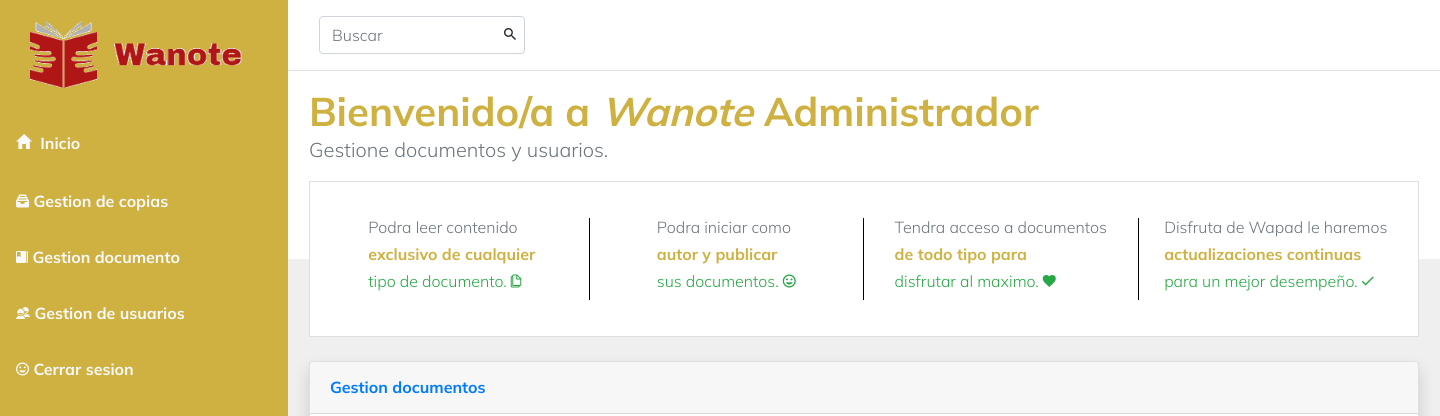
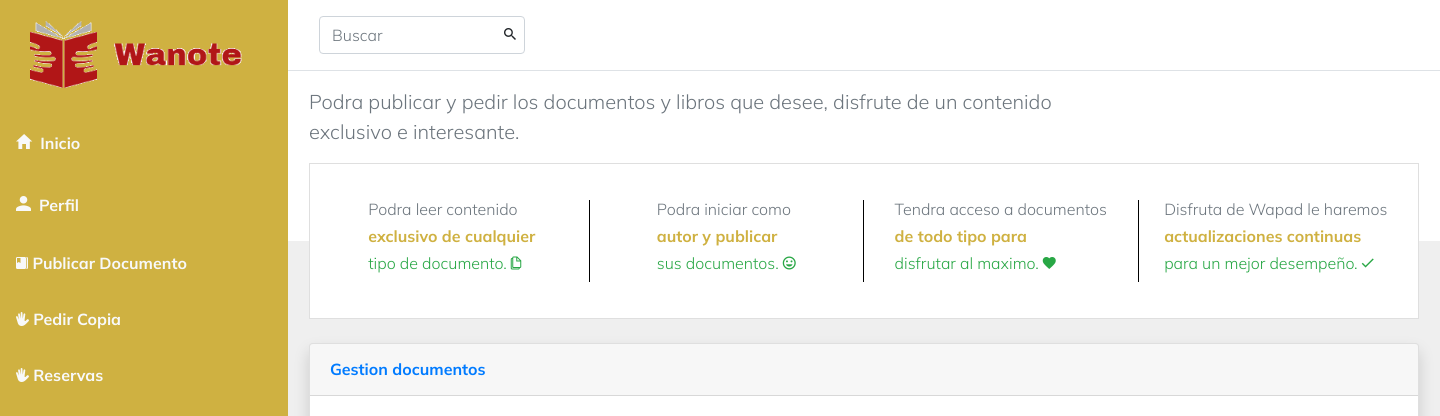
Before and after one commit to jcalvarezR/ProyectoCorteTres, a PHP site: page /PrestamoDocumentos.php in a window 1440 px wide. Shown: the top 416 px of the page. Run offline with PHP 8.4, Linux system fonts and the light colour scheme; the visitor is signed in with stand-in values (Sample User, id 1); data that the repository does not hold is empty; some libraries are stand-ins or nearby versions.

Commit message:
Update PrestamoDocumentos.php

```diff
--- a/PrestamoDocumentos.php
+++ b/PrestamoDocumentos.php
@@ -35,13 +35,14 @@ $result = $conexion->query($sql);
     <link rel="preconnect" href="https://fonts.gstatic.com">
     <link href="https://fonts.googleapis.com/css2?family=Mulish:wght@300;700&display=swap" rel="stylesheet">
     <link rel="stylesheet" href="src/css/StyleDashboard.css">
-    <title> Administrador</title>
+    <title> usuario</title>
 </head>
 <body>
 
 <div class="d-flex">
 
     <!-- seccion barra zona izquierda-->
+
 
     <div id="sidebar-container" class="bg-primary">
             <div class="logo">
@@ -50,11 +51,11 @@ $result = $conexion->query($sql);
             </div>
             <div class="menu">
 
-            <a href="DashboardAdmin.php" class="d-block text-light p-3"><i class="icon ion-md-home mr-2 lead"></i>Inicio</a>
-            <a href="DashboardGcopias.php" class="d-block text-light p-3"><i class="icon ion-md-filing"></i> Gestion de copias</a>
-            <a href="DashboardGdocumentos.php" class="d-block text-light p-3"><i class="icon ion-md-bookmarks"></i>  Gestion documento</a>
-            <a href="DashboardGusuarios.php" class="d-block text-light p-3"><i class="icon ion-md-contacts"></i> Gestion de usuarios</a>
-            <a href="includes/salir.php" class="d-block text-light p-3"><i class="icon ion-md-happy"></i> Cerrar sesion</a>
+                <a href="DashboardUsuario.php" class="d-block text-light p-3"><i class="icon ion-md-home mr-2 lead"></i>Inicio</a>
+                <a href="Perfil.php" class="d-block text-light p-3"><i class="icon ion-md-person mr-2 lead"></i>Perfil</a>
+                <a href="FormDoc.php" class="d-block text-light p-3"><i class="icon ion-md-bookmarks"></i>  Publicar Documento</a>
+                <a href="PrestamoDocumentos.php" class="d-block text-light p-3"><i class="icon ion-md-hand"></i> Pedir Copia</a>
+                <a href="MisReservas.php" class="d-block text-light p-3"><i class="icon ion-md-hand"></i> Reservas</a>
             </div>
         </div>
 
@@ -79,8 +80,9 @@ $result = $conexion->query($sql);
                     <div class="row">
 
                             <div class="col-lg-9">
-                            <h1 class="font-weight-bold mb-0">Bienvenido/a a <b><i>Wanote</i></b> Administrador</h1>
-                            <p class="lead text-muted">Gestione documentos y usuarios.</p>
+
+                                <p class="lead text-muted">Podra publicar y pedir los documentos y libros que desee, disfrute de un contenido exclusivo
+                                e interesante.</p>
                             </div>
 
                         <!--Boton normal
```
Lines whose indentation alone changed are shown as unchanged.
